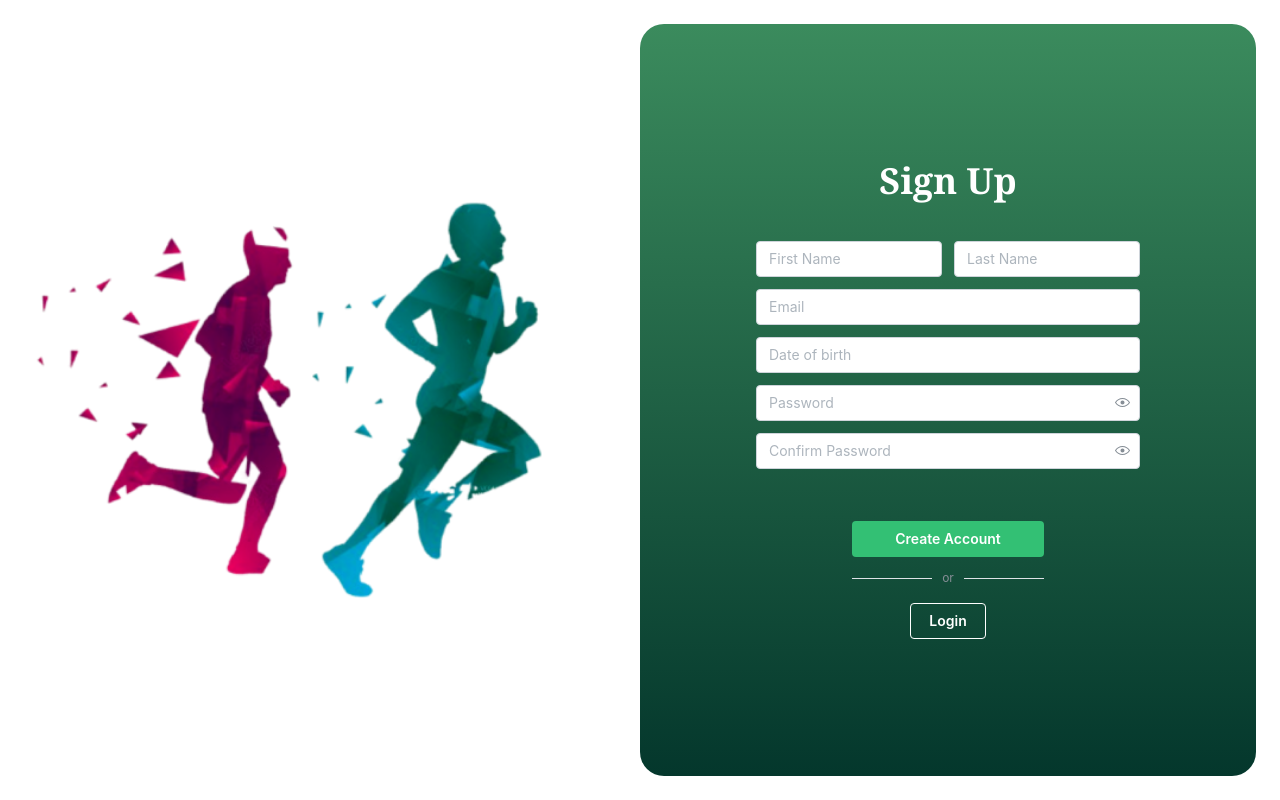
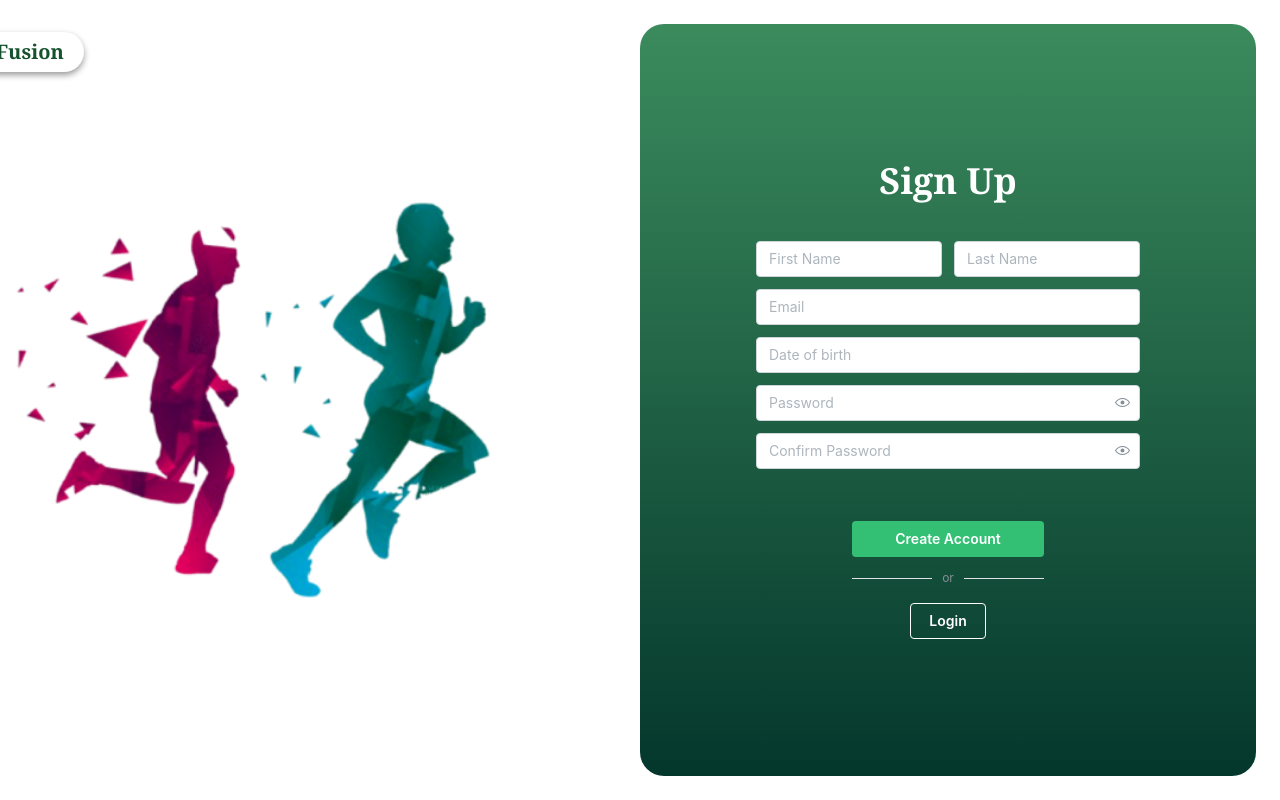
Before and after one commit to ArjunXvarma/team-project-team-26, a Next.js app in the folder frontend/: page /signup in a window 1280 px wide. Built offline with nearby package versions, Linux system fonts and the light colour scheme.

Commit message:
Added App name to Login and SignUp page

```diff
--- a/frontend/src/app/login/page.tsx
+++ b/frontend/src/app/login/page.tsx
@@ -100,6 +100,9 @@ export default function Login() {
     <main>
       <div className="flex md:flex-row flex:col w-full h-full">
         <div className="w-full h-screen md:flex items-center justify-center hidden">
+          <div className="-ml-40 bg-white flex self-start rounded-full h-8 p-5 m-8 drop-shadow-sharp">
+            <p className="flex text-green-900 justify-center self-center font-serif text-xl font-semibold">FitFusion</p>
+          </div>
           <Image src="/RunMan.png" alt="Runner Image" width={400} height={300} />
         </div>
         <div className="w-full flex items-center justify-center m-6 rounded-3xl" style={gradient}>
--- a/frontend/src/app/signup/page.tsx
+++ b/frontend/src/app/signup/page.tsx
@@ -130,9 +130,13 @@ export default function Login() {
     <main>
       <div className="flex md:flex-row flex:col w-full h-full">
         <div className="w-full h-screen md:flex items-center justify-center hidden">
+            <div className="-ml-28 bg-white flex self-start rounded-full h-8 p-5 m-8 drop-shadow-sharp">
+              <p className="flex text-green-900 justify-center self-center font-serif text-xl font-semibold">FitFusion</p>
+            </div>
           <Image
             height={400}
             width={600}
+            className="-ml-40"
             priority={false}
             src="/runner.png"
             alt="Runner Image"
```
